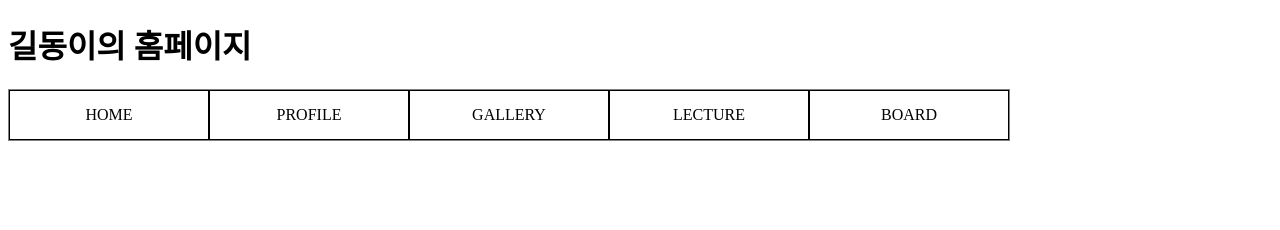
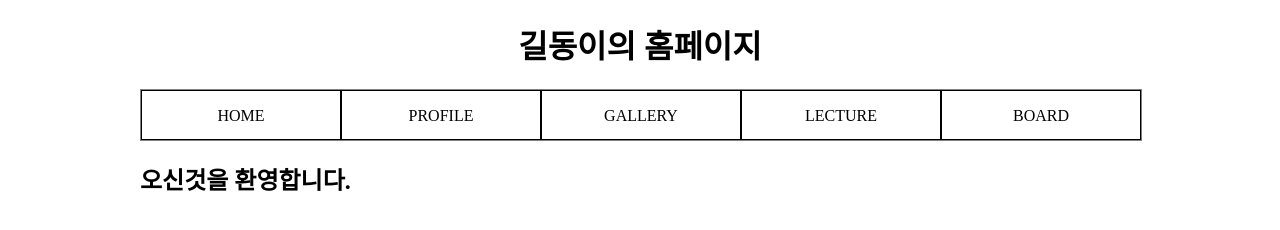
Before and after one commit to CheraxGlaber/SW_EDU_2023, a plain HTML site: page day02/day02ex02.html in a window 1280 px wide. Drawn offline with Linux system fonts and the light colour scheme.

Commit message:
마우스 호버링, 가운데 정렬
마우스를 올리면 색 변화, 페이지 내용 가운데 정렬 기능 추가

```diff
--- a/day02/day02ex02.html
+++ b/day02/day02ex02.html
@@ -24,11 +24,25 @@
             box-sizing: border-box; /* 안쪽으로 보더가 증가하도록 설정 */
             /* 글씨가 칸 중앙에 위치하도록 */
             text-align: center;
-            line-height: 300%;
+            line-height: 50px;
+        }
+        #nav li:hover { /* 마우스가 올라가면 */
+            background-color: pink;
+            border-bottom: 2.5px solid red;
+        }
+        h1{
+            text-align: center;
+            width: 1000px;
+        }
+        div#page { /* div요소 중 id가 page */
+            width: 1000px;
+            /* 블럭요소이므로 text-align이 안먹힘, 아래와 같이 하면 좌우가 모두 auto이니 가운데 정렬로 해석됨 */
+            margin: auto;
         }
     </style>
 </head>
 <body>
+    <div id="page">
         <div id="head">
             <h1>길동이의 홈페이지</h1>
             <div id="nav">
@@ -41,5 +55,9 @@
                 </ul>
             </div>
         </div>
+    <div id="content">
+        <h2>오신것을 환영합니다.</h2>
+    </div>
+    </div>
 </body>
 </html>
```
Lines whose indentation alone changed are shown as unchanged.
